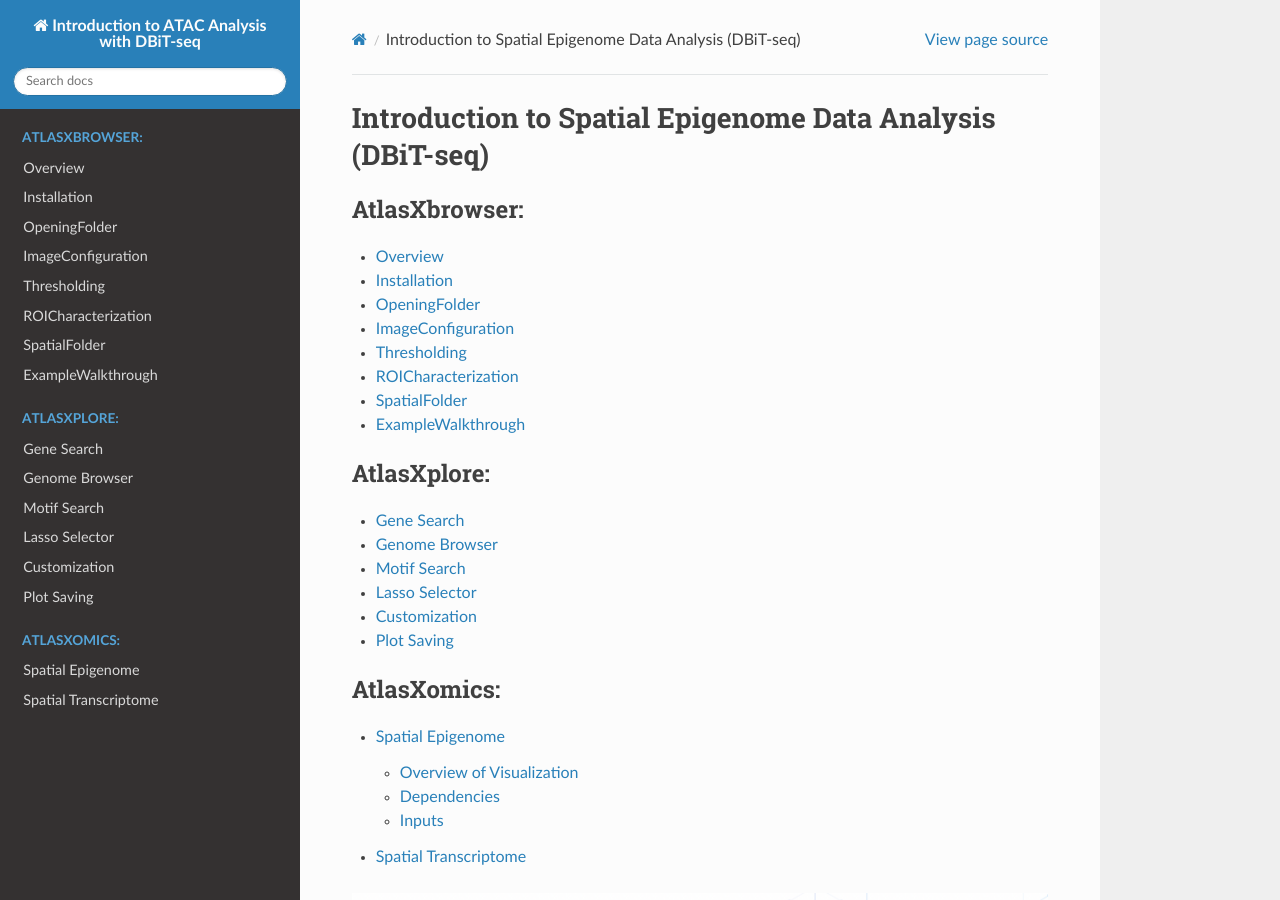
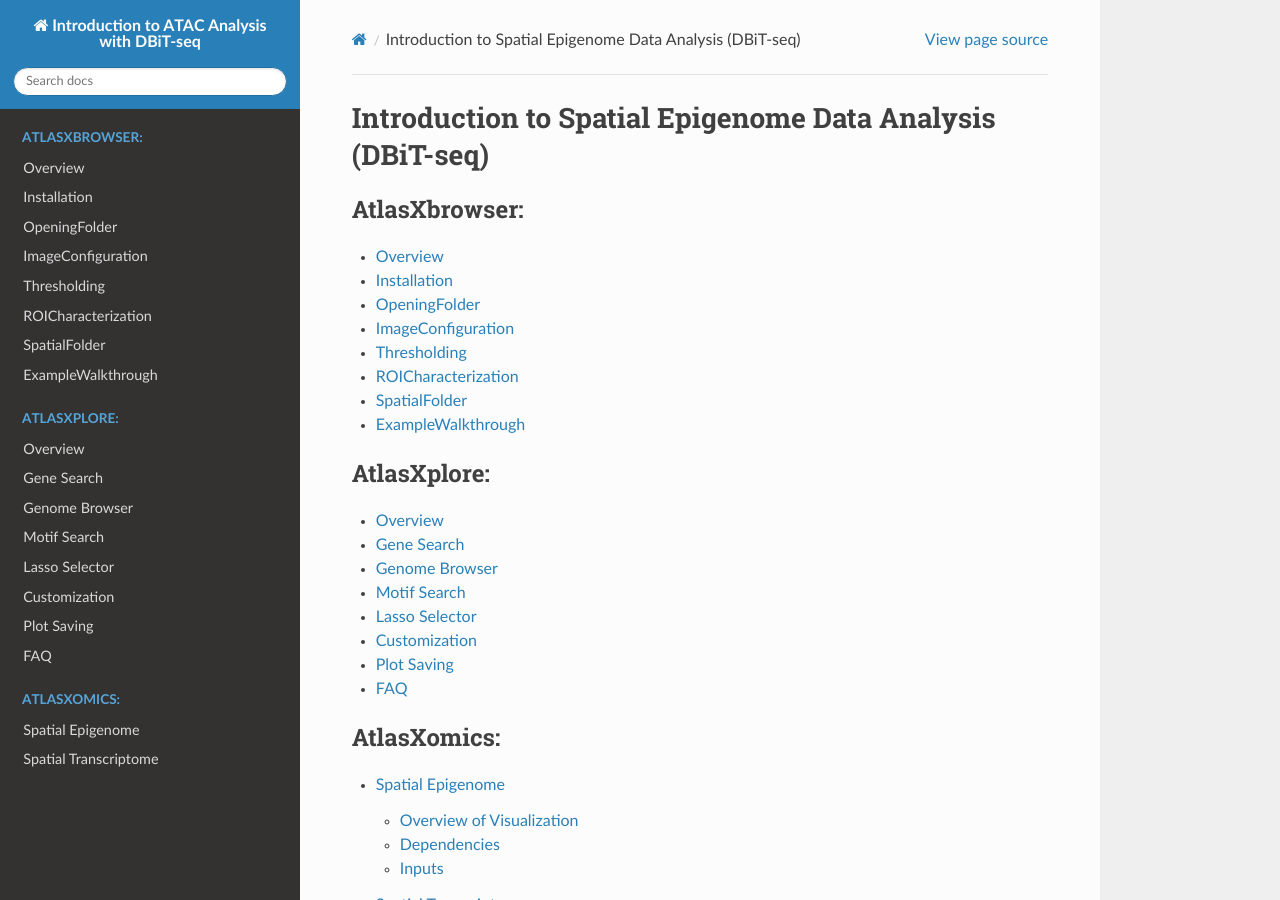
Before and after one commit to atlasxomics/AtlasXpipeline_docs, a Sphinx documentation site: the page built from docs/index.rst, in a window 1280 px wide and 900 px high. Built offline with Sphinx 7.4.7 and the Read the Docs theme 2.0.0, drawn with Linux system fonts in a browser that asks for light colours.

Commit message:
Update index.rst

```diff
--- a/docs/index.rst
+++ b/docs/index.rst
@@ -20,12 +20,14 @@ Introduction to Spatial Epigenome Data Analysis (DBiT-seq)
 .. toctree::
    :caption: AtlasXplore:
 
+   Overview <https://docs.atlasxomics.com/projects/AtlasXplore/en/latest/Overview.html>
    Gene Search <https://docs.atlasxomics.com/projects/AtlasXplore/en/latest/GeneSearch.html>
    Genome Browser <https://docs.atlasxomics.com/projects/AtlasXplore/en/latest/GenomeBrowser.html>
    Motif Search <https://docs.atlasxomics.com/projects/AtlasXplore/en/latest/MotifSearch.html>
    Lasso Selector <https://docs.atlasxomics.com/projects/AtlasXplore/en/latest/LassoSelector.html>
    Customization <https://docs.atlasxomics.com/projects/AtlasXplore/en/latest/Customization.html>
    Plot Saving <https://docs.atlasxomics.com/projects/AtlasXplore/en/latest/SavingPlots.html>
+   FAQ <https://docs.atlasxomics.com/projects/AtlasXplore/en/latest/FAQ.html>
 
 .. toctree::
    :maxdepth: 3
```
